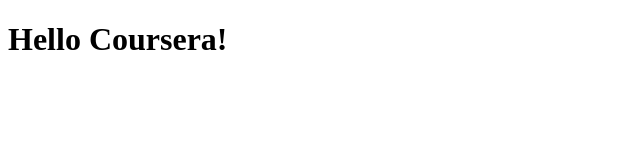
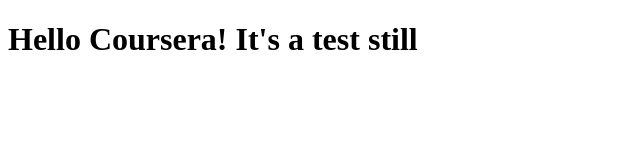
Before and after one commit to tezen123/coursera-test, a plain HTML site: page site/index.html in a window 1280 px wide. Shown: the whole page, without its empty margins (0-640 px from the left). Drawn offline with Linux system fonts and the light colour scheme.

Commit message:
Small addition to our page content.

```diff
--- a/site/index.html
+++ b/site/index.html
@@ -4,6 +4,6 @@
 	<title>Hello Coursera!</title>
 </head>
 <body>
-<h1>Hello Coursera!</h1>
+<h1>Hello Coursera! It's a test still</h1>
 </body>
 </html>
```
